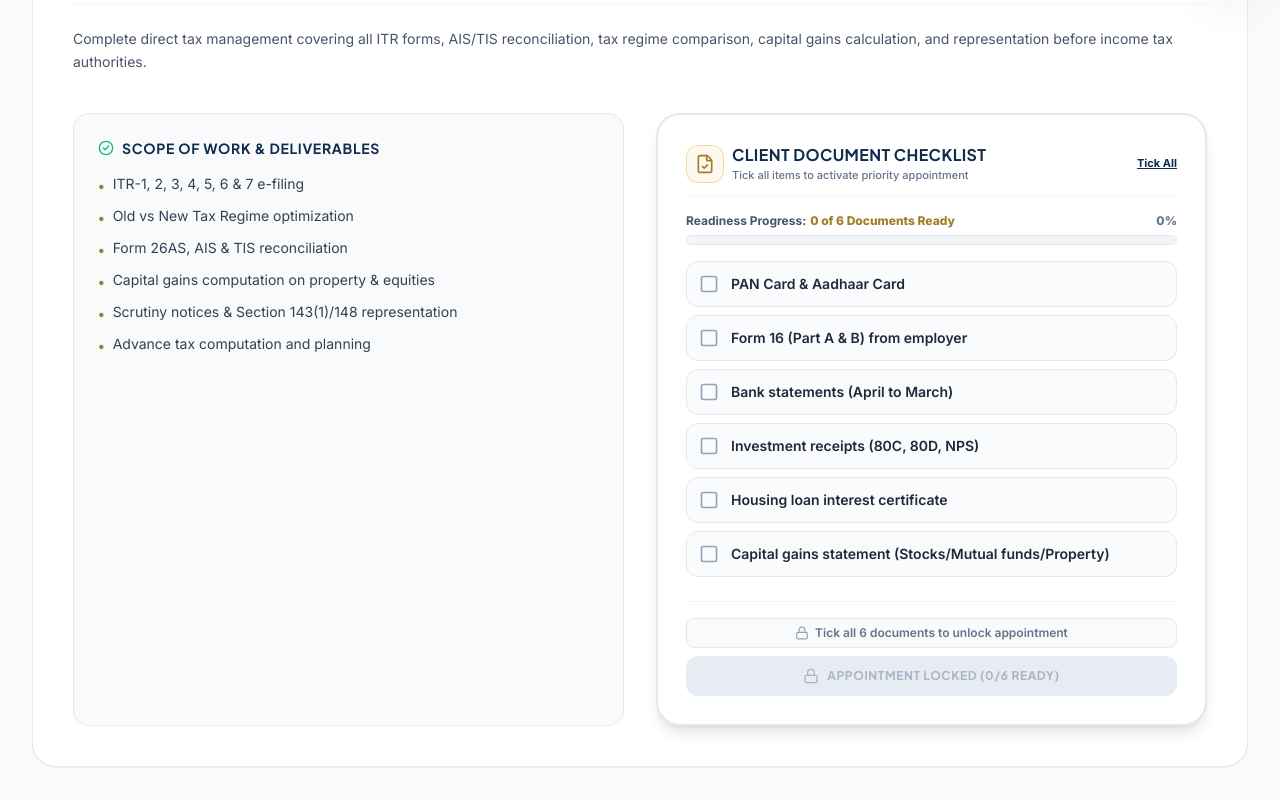
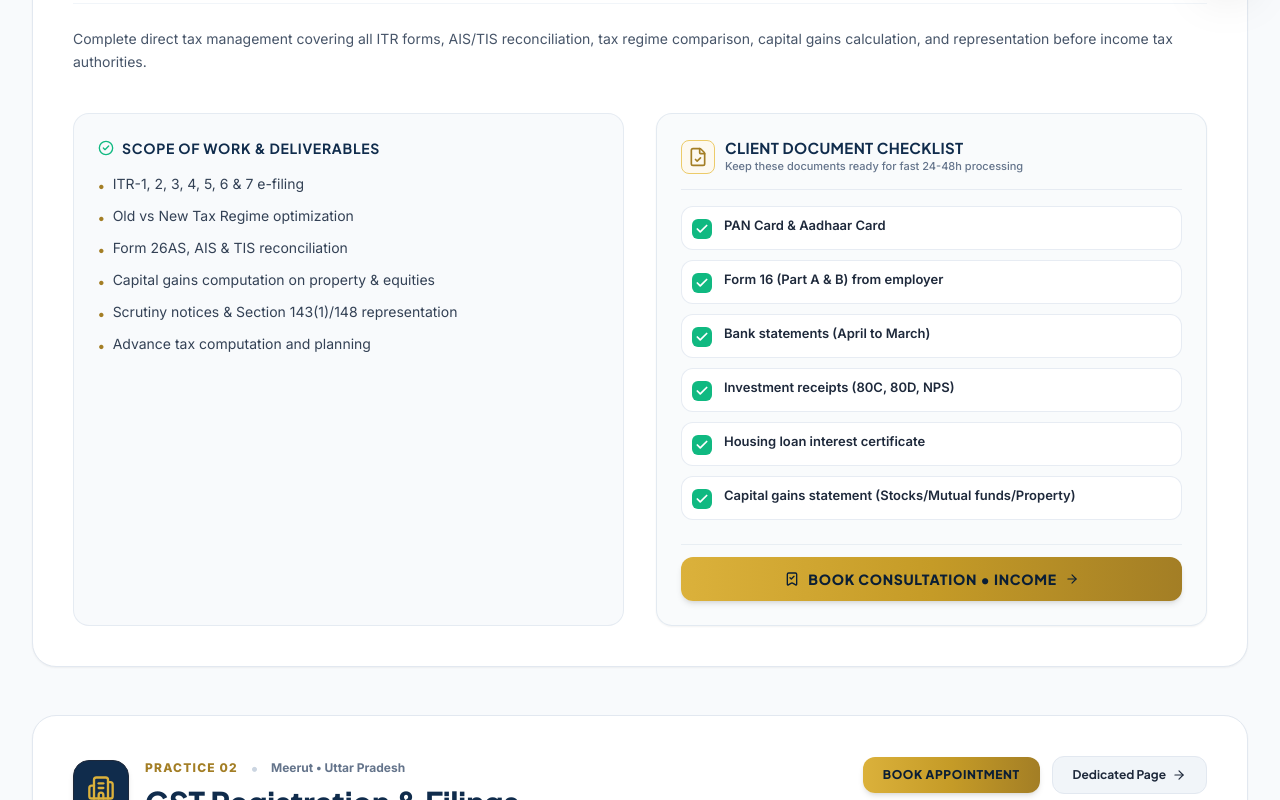
Before and after one commit to 7471ashish/CA-website-final, a React (Vite) app: page /services in a window 1280 px wide. Shown: the part 800-1600 px from the top of the page. Built offline with nearby package versions, Linux system fonts and the light colour scheme.

Commit message:
style: display checklist documents with green check badges and restore top book appointment button

```diff
--- a/src/components/common/InteractiveDocumentChecklist.jsx
+++ b/src/components/common/InteractiveDocumentChecklist.jsx
@@ -1,157 +1,57 @@
-import React, { useState } from 'react';
-import { CheckSquare, Square, CheckCircle2, Lock, Unlock, Sparkles, FileCheck, ArrowRight } from 'lucide-react';
+import React from 'react';
+import { Check, FileCheck, BookmarkCheck, ArrowRight } from 'lucide-react';
 
 export default function InteractiveDocumentChecklist({
   serviceTitle = "Services",
   documents = [],
   onOpenConsultation
 }) {
-  const [checkedItems, setCheckedItems] = useState({});
-
-  const toggleItem = (idx) => {
-    setCheckedItems(prev => ({
-      ...prev,
-      [idx]: !prev[idx]
-    }));
-  };
-
-  const totalDocs = documents.length;
-  const checkedCount = Object.values(checkedItems).filter(Boolean).length;
-  const isAllChecked = totalDocs > 0 && checkedCount === totalDocs;
-
-  const handleSelectAll = () => {
-    if (isAllChecked) {
-      setCheckedItems({});
-    } else {
-      const all = {};
-      documents.forEach((_, idx) => {
-        all[idx] = true;
-      });
-      setCheckedItems(all);
-    }
-  };
-
   return (
-    <div className="bg-white border-2 border-slate-200 rounded-3xl p-5 sm:p-7 shadow-lg flex flex-col justify-between transition-all duration-300">
+    <div className="bg-slate-50/80 border border-slate-200/90 rounded-2xl p-5 sm:p-6 shadow-sm flex flex-col justify-between">
       <div>
-        {/* Header with Icon & Progress */}
-        <div className="flex items-center justify-between flex-wrap gap-2 pb-3 border-b border-slate-100 mb-4">
-          <div className="flex items-center gap-2">
-            <div className="p-2 rounded-xl bg-gold-50 border border-gold-300/60 text-gold-600">
+        {/* Header */}
+        <div className="flex items-center gap-2.5 pb-3.5 border-b border-slate-200/80 mb-4">
+          <div className="p-1.5 rounded-lg bg-gold-50 border border-gold-300 text-gold-600 shrink-0">
             <FileCheck className="w-5 h-5" />
           </div>
           <div>
-              <h4 className="font-heading text-sm sm:text-base font-bold text-[#102c4c] uppercase tracking-wide">
+            <h4 className="font-heading text-sm sm:text-[15px] font-bold text-[#102c4c] uppercase tracking-wide">
               Client Document Checklist
             </h4>
             <p className="text-[11px] text-slate-500 font-medium">
-                Tick all items to activate priority appointment
+              Keep these documents ready for fast 24-48h processing
             </p>
           </div>
         </div>
 
-          <button
-            type="button"
-            onClick={handleSelectAll}
-            className="text-[11px] font-bold text-[#102c4c] hover:text-gold-600 underline cursor-pointer transition-colors"
+        {/* Green Checked Document Items */}
+        <ul className="space-y-2.5 mb-6">
+          {documents.map((doc, idx) => (
+            <li
+              key={idx}
+              className="flex items-start gap-3 p-2.5 rounded-xl bg-white border border-slate-200/80 shadow-xs hover:border-emerald-300 transition-colors"
             >
-            {isAllChecked ? 'Uncheck All' : 'Tick All'}
-          </button>
+              <div className="w-5 h-5 rounded-md bg-emerald-500 text-white flex items-center justify-center shrink-0 mt-0.5 shadow-xs">
+                <Check className="w-3.5 h-3.5 stroke-[3]" />
+              </div>
+              <span className="text-xs sm:text-[13px] font-semibold text-slate-800 leading-snug">
+                {doc}
+              </span>
+            </li>
+          ))}
+        </ul>
       </div>
 
-        {/* Progress Bar */}
-        <div className="mb-4">
-          <div className="flex justify-between text-xs font-bold mb-1.5">
-            <span className="text-slate-600 flex items-center gap-1">
-              <span>Readiness Progress:</span>
-              <span className={`font-black ${isAllChecked ? 'text-emerald-600' : 'text-gold-600'}`}>
-                {checkedCount} of {totalDocs} Documents Ready
-              </span>
-            </span>
-            <span className={`font-black ${isAllChecked ? 'text-emerald-600' : 'text-slate-500'}`}>
-              {Math.round((checkedCount / (totalDocs || 1)) * 100)}%
-            </span>
-          </div>
-          <div className="w-full h-2.5 bg-slate-100 rounded-full overflow-hidden border border-slate-200">
-            <div
-              className={`h-full transition-all duration-300 rounded-full ${
-                isAllChecked
-                  ? 'bg-gradient-to-r from-emerald-500 to-teal-500'
-                  : 'bg-gradient-to-r from-gold-400 to-gold-600'
-              }`}
-              style={{ width: `${(checkedCount / (totalDocs || 1)) * 100}%` }}
-            ></div>
-          </div>
-        </div>
-
-        {/* Interactive Checkbox Items */}
-        <div className="space-y-2 mb-6">
-          {documents.map((doc, idx) => {
-            const isChecked = !!checkedItems[idx];
-            return (
-              <div
-                key={idx}
-                onClick={() => toggleItem(idx)}
-                className={`flex items-center gap-3 p-2.5 sm:p-3 rounded-xl border transition-all duration-200 cursor-pointer select-none ${
-                  isChecked
-                    ? 'bg-emerald-50/80 border-emerald-300 text-emerald-950 shadow-sm'
-                    : 'bg-slate-50/70 border-slate-200 text-slate-700 hover:bg-slate-100 hover:border-slate-300'
-                }`}
+      {/* Action Button */}
+      <div className="pt-3 border-t border-slate-200/70">
+        <button
+          onClick={() => onOpenConsultation && onOpenConsultation(serviceTitle)}
+          className="w-full py-3 px-5 rounded-xl bg-gradient-to-r from-gold-400 via-gold-500 to-gold-600 text-navy-950 font-heading font-black text-xs sm:text-sm uppercase tracking-wider shadow-md hover:from-gold-300 hover:to-gold-500 transition-all duration-200 transform hover:-translate-y-0.5 flex items-center justify-center gap-2 cursor-pointer"
         >
-                <div className="shrink-0 transition-transform active:scale-90">
-                  {isChecked ? (
-                    <CheckSquare className="w-5 h-5 text-emerald-600 fill-emerald-100" />
-                  ) : (
-                    <Square className="w-5 h-5 text-slate-400" />
-                  )}
-                </div>
-                <span className={`text-xs sm:text-sm font-semibold transition-colors ${isChecked ? 'line-through text-slate-500' : 'text-slate-800'}`}>
-                  {doc}
-                </span>
-                {isChecked && (
-                  <span className="ml-auto text-[10px] font-black uppercase text-emerald-600 bg-emerald-100/80 px-2 py-0.5 rounded-full shrink-0">
-                    Ready
-                  </span>
-                )}
-              </div>
-            );
-          })}
-        </div>
-      </div>
-
-      {/* Dynamic Action Trigger */}
-      <div className="pt-4 border-t border-slate-100">
-        {isAllChecked ? (
-          <div className="space-y-2">
-            <div className="flex items-center justify-center gap-1.5 text-xs font-black text-emerald-600 bg-emerald-50 py-1.5 px-3 rounded-lg border border-emerald-200 animate-fadeIn">
-              <CheckCircle2 className="w-4 h-4 text-emerald-600 shrink-0" />
-              <span>All {totalDocs} Documents Confirmed Ready!</span>
-            </div>
-            <button
-              onClick={() => onOpenConsultation && onOpenConsultation(`${serviceTitle} (All Documents Ready)`)}
-              className="w-full py-3.5 px-6 rounded-xl bg-gradient-to-r from-gold-400 via-gold-500 to-gold-600 text-navy-950 font-heading font-black text-xs sm:text-sm uppercase tracking-wider shadow-gold hover:from-gold-300 hover:to-gold-500 transition-all duration-200 transform hover:-translate-y-0.5 flex items-center justify-center gap-2 cursor-pointer animate-pulse"
-            >
-              <Unlock className="w-4 h-4 shrink-0" />
-              <span>Book Priority Appointment Now</span>
-              <ArrowRight className="w-4 h-4 shrink-0" />
+          <BookmarkCheck className="w-4 h-4 shrink-0" />
+          <span>Book Consultation &bull; {serviceTitle.split(' ')[0]}</span>
+          <ArrowRight className="w-3.5 h-3.5 shrink-0" />
         </button>
-          </div>
-        ) : (
-          <div className="space-y-2">
-            <div className="flex items-center justify-center gap-1.5 text-xs font-semibold text-slate-500 bg-slate-50 py-1.5 px-3 rounded-lg border border-slate-200">
-              <Lock className="w-3.5 h-3.5 text-slate-400 shrink-0" />
-              <span>Tick all {totalDocs} documents to unlock appointment</span>
-            </div>
-            <button
-              disabled
-              className="w-full py-3 px-6 rounded-xl bg-slate-200 text-slate-400 font-heading font-bold text-xs uppercase tracking-wider cursor-not-allowed flex items-center justify-center gap-2 opacity-80"
-              title="Please check all required documents first"
-            >
-              <Lock className="w-4 h-4 shrink-0" />
-              <span>Appointment Locked ({checkedCount}/{totalDocs} Ready)</span>
-            </button>
-          </div>
-        )}
       </div>
     </div>
   );
--- a/src/pages/ServicesPage.jsx
+++ b/src/pages/ServicesPage.jsx
@@ -78,6 +78,13 @@ export default function ServicesPage() {
                       </div>
                     </div>
 
+                    <div className="flex items-center gap-3 w-full sm:w-auto shrink-0">
+                      <button
+                        onClick={() => onOpenConsultation(svc.title)}
+                        className="py-2.5 px-5 rounded-xl bg-gradient-to-r from-gold-400 via-gold-500 to-gold-600 text-navy-950 font-heading font-black text-xs uppercase tracking-wider shadow-md hover:from-gold-300 hover:to-gold-500 transition-all text-center cursor-pointer shrink-0"
+                      >
+                        Book Appointment
+                      </button>
                       {svc.detailPath.startsWith('/') && !svc.detailPath.includes('#') && (
                         <Link
                           to={svc.detailPath}
@@ -87,6 +94,7 @@ export default function ServicesPage() {
                           <ArrowRight className="w-3.5 h-3.5" />
                         </Link>
                       )}
+                    </div>
                   </div>
 
                   <p className="text-sm text-slate-600 dark:text-slate-300 leading-relaxed my-6">
```
Lines whose indentation alone changed are shown as unchanged.
